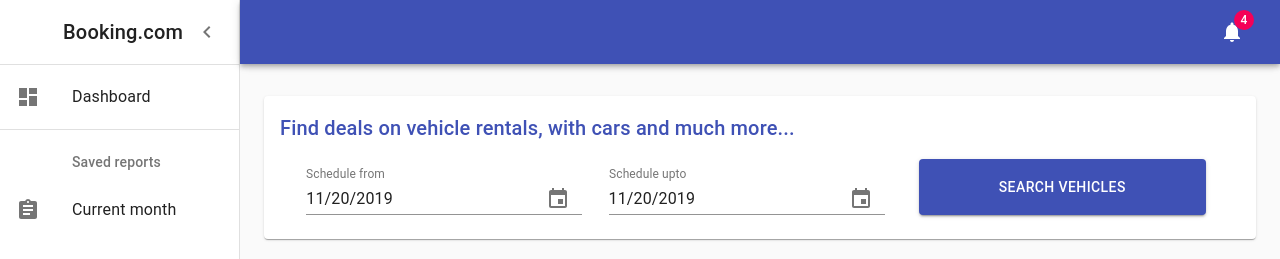
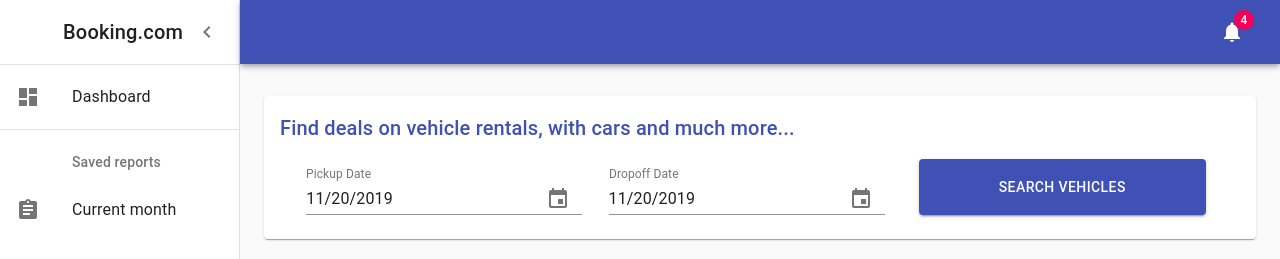
Before and after one commit to mfmsajidh/IIT-OOP-CW1-Frontend, a React (Create React App) app: page / in a window 1280 px wide. Shown: the top 259 px of the page. Built offline with nearby package versions, Linux system fonts and the light colour scheme.

Commit message:
I know what I did !!!!

```diff
--- a/src/view/ScheduleView.jsx
+++ b/src/view/ScheduleView.jsx
@@ -21,7 +21,7 @@
                         format="MM/dd/yyyy"
                         margin="normal"
                         id="date-picker-inline"
-                        label="Schedule from"
+                        label="Pickup Date"
                         value={props.fromDate}
                         onChange={props.handleFromDateChange}
                         KeyboardButtonProps={{
@@ -34,7 +34,7 @@
                         variant={"inline"}
                         margin="normal"
                         id="date-picker-dialog"
-                        label="Schedule upto"
+                        label="Dropoff Date"
                         format="MM/dd/yyyy"
                         value={props.toDate}
                         onChange={props.handleToDateChange}
```
